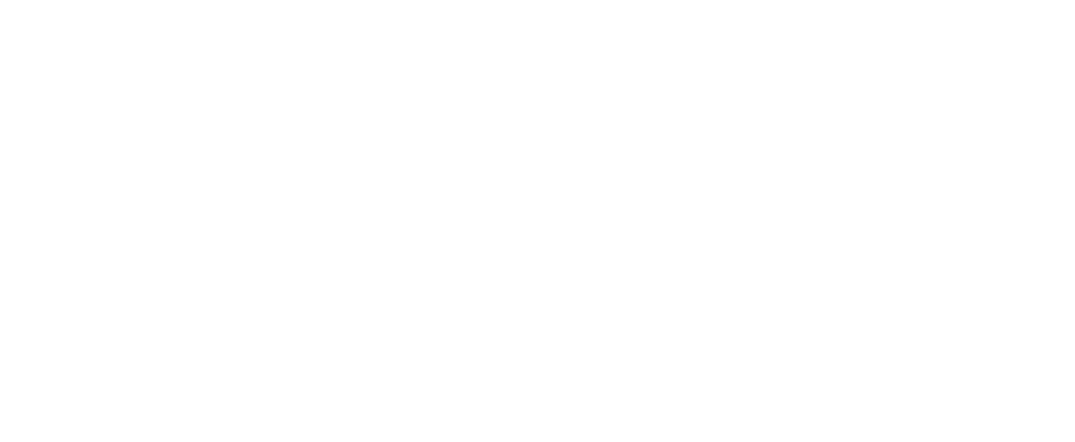
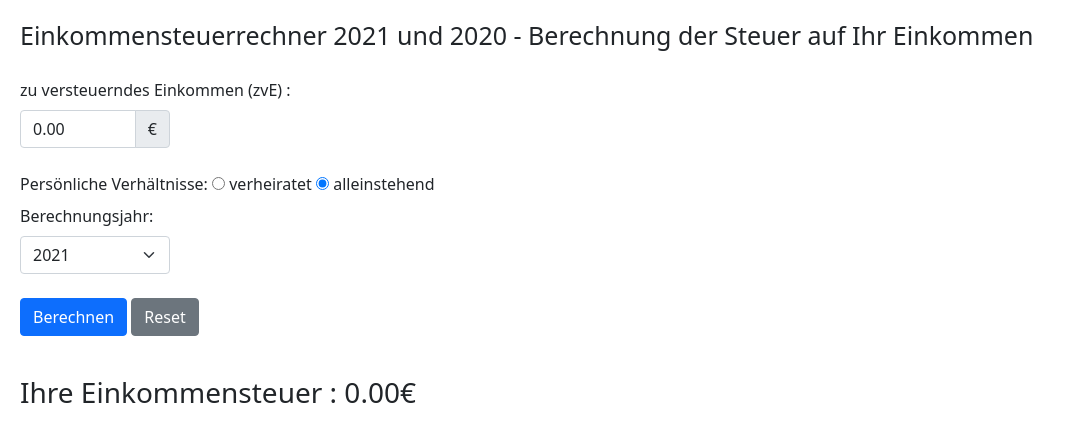
Before and after one commit to pOw-ER/projekt22_Einkommensteuer_Rechner, a plain HTML site: page index.html in a window 1280 px wide. Shown: the whole page, without its empty margins (0-1075 px from the left). Drawn offline with nearby package versions, Linux system fonts and the light colour scheme.

Commit message:
noch nocht fertig

```diff
--- a/assets/css/style.css
+++ b/assets/css/style.css
@@ -0,0 +1,23 @@
+form {
+  width: 40%;
+  padding: 20px;
+}
+.input-group {
+  width: 150px;
+}
+select#year {
+  width: 150px;
+}
+section {
+  padding: 20px;
+}
+h1{
+  margin-top: 20px;
+  padding-left: 20px;
+  font-size: 25px;
+}
+
+form input::-webkit-outer-spin-button, input::-webkit-inner-spin-button{
+  -webkit-appearance: none;
+  margin: 0;
+}
--- a/assets/js/main.js
+++ b/assets/js/main.js
@@ -0,0 +1,102 @@
+let zvE = document.getElementById('number')
+let married = document.getElementById('married')
+let alone = document.getElementById('alone')
+let year = document.getElementById('year')
+let esteuer = document.getElementById('est')
+
+
+
+
+function berechneEst() {
+  let est;
+  //////////////////////////////// 2021 /////////////////////
+  if (year.value === "2021") {
+    // Für Alleinstehende
+    if (!married.checked) {
+      if (zvE.value <= 9744 && zvE.value >= 0) {
+        est = 0
+        esteuer.innerHTML = est.toFixed(2)
+      } else if (zvE.value >= 9745 && zvE.value <= 14753) {
+        let y = (zvE.value - 9744) / 10000
+        est = (995.21 * y + 1400) * y
+        esteuer.innerHTML = est.toFixed(2)
+      } else if (zvE.value >= 14754 && zvE.value <= 57918) {
+        let z = (zvE.value - 14753) / 10000
+        est = (208.85 * z + 2397) * z + 950.96
+        esteuer.innerHTML = est.toFixed(2)
+      } else if (zvE.value >= 57919 && zvE.value <= 274612) {
+        est = 0.42 * zvE.value - 9136.63
+        esteuer.innerHTML = est.toFixed(2)
+      } else {
+        est = 0.45 * zvE.value - 17374.99
+        esteuer.innerHTML = est.toFixed(2)
+      }
+    } else {
+      // Für Verheiratete
+      if (zvE.value <= 9744 && zvE.value >= 0) {
+        est = 0
+        esteuer.innerHTML = est.toFixed(2)
+      } else if (zvE.value >= 9745 && zvE.value <= 14753) {
+        let y = (zvE.value - 9744) / 10000
+        est = (995.21 * y + 1400) * y
+        esteuer.innerHTML = est.toFixed(2)
+      } else if (zvE.value >= 14754 && zvE.value <= 57918) {
+        let z = (zvE.value - 14753) / 10000
+        est = (208.85 * z + 2397) * z + 950.96
+        esteuer.innerHTML = est.toFixed(2)
+      } else if (zvE.value >= 57919 && zvE.value <= 274612) {
+        est = 0.42 * zvE.value - 9136.63
+        esteuer.innerHTML = est.toFixed(2)
+      } else {
+        est = 0.45 * zvE.value - 17374.99
+        esteuer.innerHTML = est.toFixed(2)
+      }
+    }
+  }
+  //////////////////////////////// 2020 /////////////////////
+  else {
+    // Für Alleinstehende
+    if (!married.checked) {
+      if (zvE.value <= 9408 && zvE.value >= 0) {
+        est = 0
+        esteuer.innerHTML = est.toFixed(2)
+      } else if (zvE.value >= 9409 && zvE.value <= 14532) {
+        let y = (zvE.value - 9408) / 10000
+        est = (972.87 * y + 1400) * y
+        esteuer.innerHTML = est.toFixed(2)
+      } else if (zvE.value >= 14533 && zvE.value <= 57051) {
+        let z = (zvE.value - 14532) / 10000
+        est = (212.02 * z + 2397) * z + 972.79
+        esteuer.innerHTML = est.toFixed(2)
+      } else if (zvE.value >= 57052 && zvE.value <= 270500) {
+        est = 0.42 * zvE.value - 8963.74
+        esteuer.innerHTML = est.toFixed(2)
+      } else {
+        est = 0.45 * zvE.value - 17078.74
+        esteuer.innerHTML = est.toFixed(2)
+      }
+    } else {
+      // Für Verheiratete
+      if (zvE.value <= 9408 && zvE.value >= 0) {
+        est = 0
+        esteuer.innerHTML = est.toFixed(2)
+      } else if (zvE.value >= 9409 && zvE.value <= 14532) {
+        let y = (zvE.value - 9408) / 10000
+        est = (972.87 * y + 1400) * y
+        esteuer.innerHTML = est.toFixed(2)
+      } else if (zvE.value >= 14533 && zvE.value <= 57051) {
+        let z = (zvE.value - 14532) / 10000
+        est = (212.02 * z + 2397) * z + 972.79
+        esteuer.innerHTML = est.toFixed(2)
+      } else if (zvE.value >= 57052 && zvE.value <= 270500) {
+        est = 0.42 * zvE.value - 8963.74
+        esteuer.innerHTML = est.toFixed(2)
+      } else {
+        est = 0.45 * zvE.value - 17078.74
+        esteuer.innerHTML = est.toFixed(2)
+      }
+    }
+  }
+}
+
+berechneEst();
--- a/index.html
+++ b/index.html
@@ -1,19 +1,47 @@
-<!DOCTYPE html>
+<!doctype html>
 <html lang="en">
 
 <head>
-  <meta charset="UTF-8">
-  <meta http-equiv="X-UA-Compatible" content="IE=edge">
-  <meta name="viewport" content="width=device-width, initial-scale=1.0">
+  <!-- Required meta tags -->
+  <meta charset="utf-8">
+  <meta name="viewport" content="width=device-width, initial-scale=1">
+  <!-- Bootstrap CSS -->
+  <link href="https://cdn.jsdelivr.net/npm/bootstrap@5.0.0-beta2/dist/css/bootstrap.min.css" rel="stylesheet"
+    integrity="sha384-BmbxuPwQa2lc/FVzBcNJ7UAyJxM6wuqIj61tLrc4wSX0szH/Ev+nYRRuWlolflfl" crossorigin="anonymous">
   <title>Einkommensteuer Rechner</title>
   <link rel="stylesheet" href="assets/css/style.css">
+
 </head>
 
 <body>
+  <h1>Einkommensteuer­rechner 2021 und 2020 - Berechnung der Steuer auf Ihr Einkommen</h1>
+  <form action="#">
+    <label for="number" class="form-label">zu versteuerndes Einkommen (zvE) :</label>
+    <div class="input-group">
+      <input type="number" name="number" id="number" value="0.00" required="required" class="form-control"
+        onchange="berechneEst()" aria-describedby="euro">
+      <span class="input-group-text" id="euro">€</span>
+    </div><br>
+    <span for="verhältnis">Persönliche Verhältnisse:</span>
+    <input type="radio" name="verhältnis" id="married" onchange="berechneEst()">
+    <label for="married" class="form-label">verheiratet</label>
+    <input type="radio" name="verhältnis" id="alone" onchange="berechneEst()" checked>
+    <label for="alone" class="form-label">alleinstehend</label><br>
+    <label for="year" class="form-label">Berechnungsjahr:</label>
+    <select name="year" id="year" class="form-select" onchange="berechneEst()">
+      <option value="2021" selected>2021</option>
+      <option value="2020">2020</option>
+    </select><br>
+    <button type="button" class="btn btn-primary" onclick="berechneEst()">Berechnen</button>
+    <button type="reset" class="btn btn-secondary">Reset</button>
+  </form>
+  <section>
+    <h3>Ihre Einkommensteuer : <span id="est"></span>€</h3>
+  </section>
 
-
-
-
+  <script src="https://cdn.jsdelivr.net/npm/bootstrap@5.0.0-beta2/dist/js/bootstrap.bundle.min.js"
+    integrity="sha384-b5kHyXgcpbZJO/tY9Ul7kGkf1S0CWuKcCD38l8YkeH8z8QjE0GmW1gYU5S9FOnJ0" crossorigin="anonymous">
+  </script>
   <script src="assets/js/main.js"></script>
 </body>
 
```
